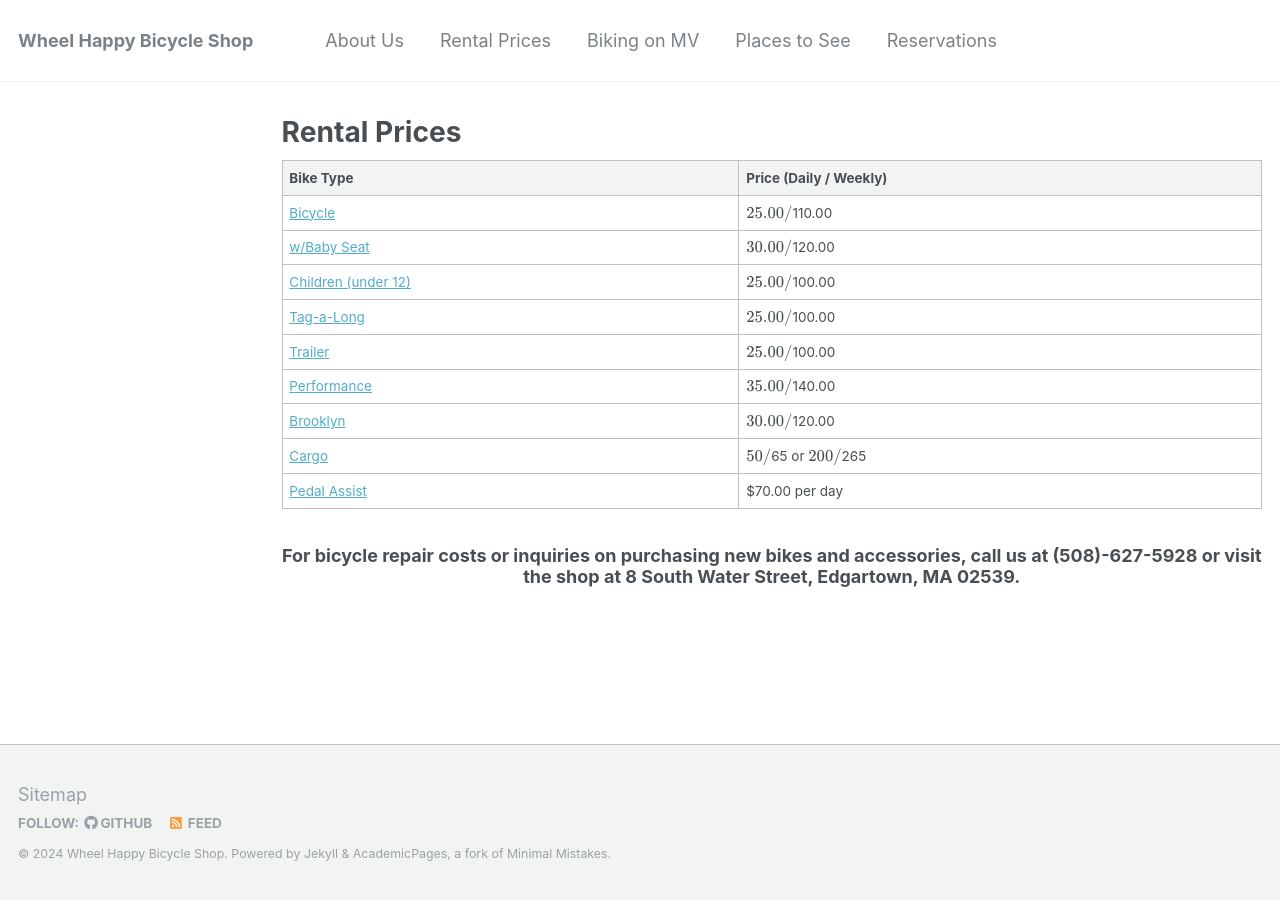
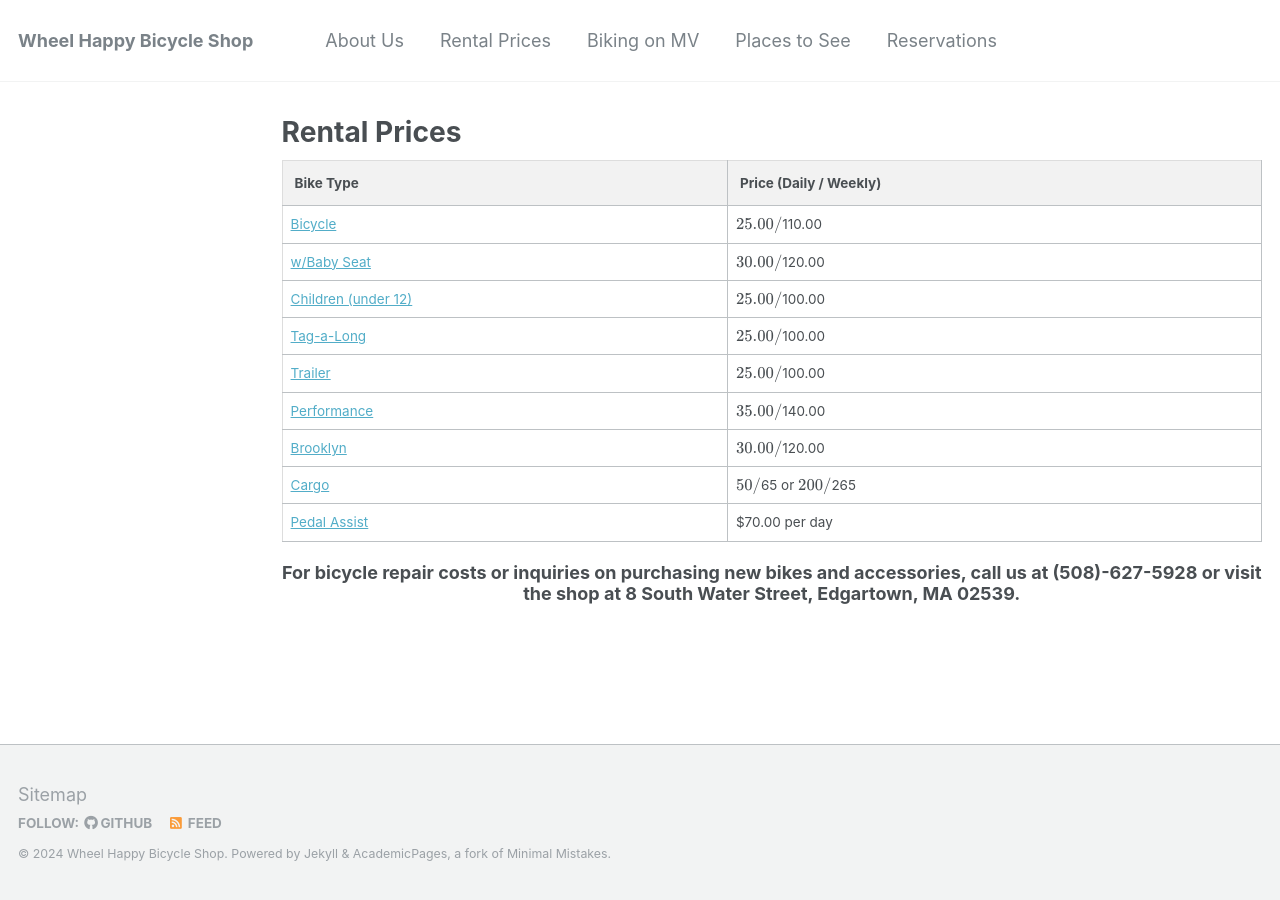
Before and after one commit to wheelhappybicycles/wheelhappybicycles.github.io, a Jekyll site: the page built from _pages/rental_prices.md, in a window 1280 px wide. Built offline with Jekyll 4.4.1, drawn with Linux system fonts in a browser that asks for light colours; formulas are drawn with MathJax 3.

Commit message:
Update rental_prices.md

```diff
--- a/_pages/rental_prices.md
+++ b/_pages/rental_prices.md
@@ -5,54 +5,53 @@ permalink: /rental_prices/
 author_profile: false
 ---
 
-<table>
-  <thead>
+<table style="width:100%; border-collapse: collapse; border: 1px solid #ddd;">
+  <thead style="background-color: #f2f2f2;">
     <tr>
-      <th>Bike Type</th>
-      <th>Price (Daily / Weekly)</th>
+      <th style="padding: 12px; text-align: left;">Bike Type</th>
+      <th style="padding: 12px; text-align: left;">Price (Daily / Weekly)</th>
     </tr>
   </thead>
   <tbody>
     <tr>
-      <td><a href="#">Bicycle</a></td>
-      <td>$25.00 / $110.00</td>
+      <td style="padding: 8px;"><a href="#">Bicycle</a></td>
+      <td style="padding: 8px;">$25.00 / $110.00</td>
     </tr>
     <tr>
-      <td><a href="#">w/Baby Seat</a></td>
-      <td>$30.00 / $120.00</td>
+      <td style="padding: 8px;"><a href="#">w/Baby Seat</a></td>
+      <td style="padding: 8px;">$30.00 / $120.00</td>
     </tr>
     <tr>
-      <td><a href="#">Children (under 12)</a></td>
-      <td>$25.00 / $100.00</td>
+      <td style="padding: 8px;"><a href="#">Children (under 12)</a></td>
+      <td style="padding: 8px;">$25.00 / $100.00</td>
     </tr>
     <tr>
-      <td><a href="#">Tag-a-Long</a></td>
-      <td>$25.00 / $100.00</td>
+      <td style="padding: 8px;"><a href="#">Tag-a-Long</a></td>
+      <td style="padding: 8px;">$25.00 / $100.00</td>
     </tr>
     <tr>
-      <td><a href="#">Trailer</a></td>
-      <td>$25.00 / $100.00</td>
+      <td style="padding: 8px;"><a href="#">Trailer</a></td>
+      <td style="padding: 8px;">$25.00 / $100.00</td>
     </tr>
     <tr>
-      <td><a href="#">Performance</a></td>
-      <td>$35.00 / $140.00</td>
+      <td style="padding: 8px;"><a href="#">Performance</a></td>
+      <td style="padding: 8px;">$35.00 / $140.00</td>
     </tr>
     <tr>
-      <td><a href="#">Brooklyn</a></td>
-      <td>$30.00 / $120.00</td>
+      <td style="padding: 8px;"><a href="#">Brooklyn</a></td>
+      <td style="padding: 8px;">$30.00 / $120.00</td>
     </tr>
     <tr>
-      <td><a href="#">Cargo</a></td>
-      <td>$50/$65 or $200/$265</td>
+      <td style="padding: 8px;"><a href="#">Cargo</a></td>
+      <td style="padding: 8px;">$50/$65 or $200/$265</td>
     </tr>
     <tr>
-      <td><a href="#">Pedal Assist</a></td>
-      <td>$70.00 per day</td>
+      <td style="padding: 8px;"><a href="#">Pedal Assist</a></td>
+      <td style="padding: 8px;">$70.00 per day</td>
     </tr>
   </tbody>
 </table>
 
 <center>
-  <h3> For bicycle repair costs or inquiries on purchasing new bikes and accessories, call us at (508)-627-5928 or visit the shop at 8 South Water Street, Edgartown, MA 02539.
-  </h3>
+  <h3 style="margin-top: 20px;"> For bicycle repair costs or inquiries on purchasing new bikes and accessories, call us at (508)-627-5928 or visit the shop at 8 South Water Street, Edgartown, MA 02539.</h3>
 </center>
```
